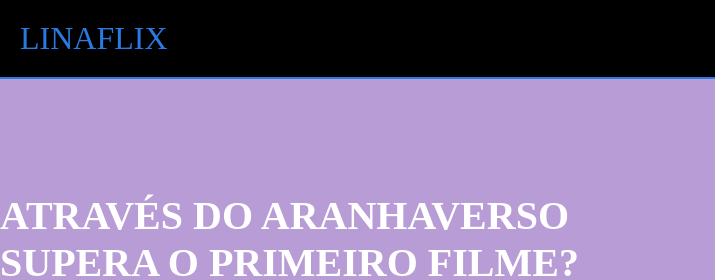
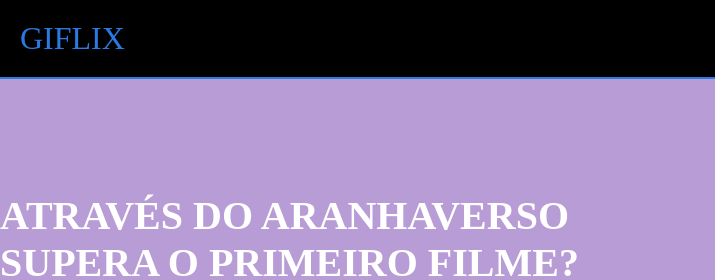
Before and after one commit to giimst/Aluraflix, a plain HTML site: page index.html in a window 1280 px wide. Shown: the top 280 px of the page, 0-715 px from the left. Drawn offline with Linux system fonts and the light colour scheme.

Commit message:
Update index.html
atualizando arquivo html

```diff
--- a/index.html
+++ b/index.html
@@ -10,7 +10,7 @@
 
 <body>
 
-    <header>LINAFLIX</header>
+    <header>GIFLIX</header>
 
   <section class="chamada">
     <div class="chamada-texto">
```
